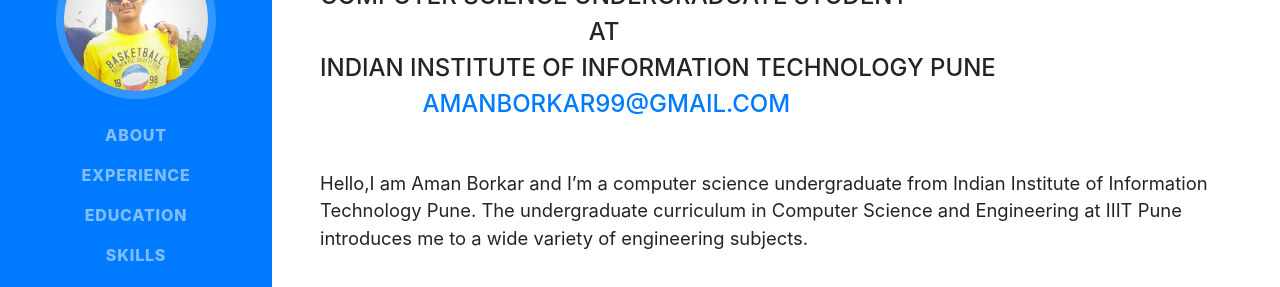
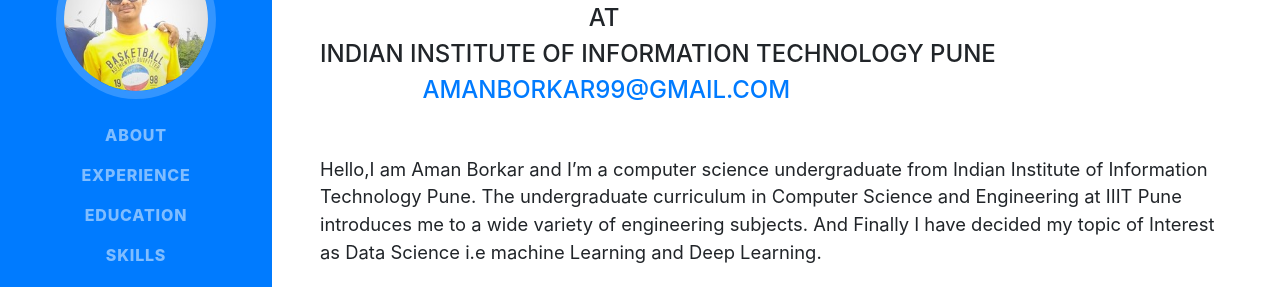
Before and after one commit to amanborkar99/site, a website with bundled scripts: page index.html in a window 1280 px wide. Shown: the part 257-544 px from the top of the page. Built offline with nearby package versions, Linux system fonts and the light colour scheme; a web font is replaced by a local one.

Commit message:
Revert "Update index.html"
This reverts commit 6887fd8fe7692214e298efdb723559807a73a47f.

```diff
--- a/index.html
+++ b/index.html
@@ -70,7 +70,7 @@
           <br>&nbsp;&nbsp;&nbsp;&nbsp;&nbsp;&nbsp;&nbsp;&nbsp;&nbsp;&nbsp;&nbsp;&nbsp;&nbsp;&nbsp;&nbsp;&nbsp;<a href="mailto:amanborkar99@gmail.com">amanborkar99@gmail.com</a>
         </div>
         <p class="lead mb-5">Hello,I am Aman Borkar and I’m a computer science undergraduate from Indian Institute of Information Technology Pune. The undergraduate curriculum in Computer Science and Engineering at IIIT Pune introduces me to a wide variety of
-        engineering subjects. </p>
+        engineering subjects. And Finally I have decided my topic of Interest as Data Science i.e machine Learning and Deep Learning.</p>
         <div class="social-icons">
           <a href="https://www.linkedin.com/in/aman-borkar-4a7a00152">
             <i class="fab fa-linkedin-in"></i>
```
